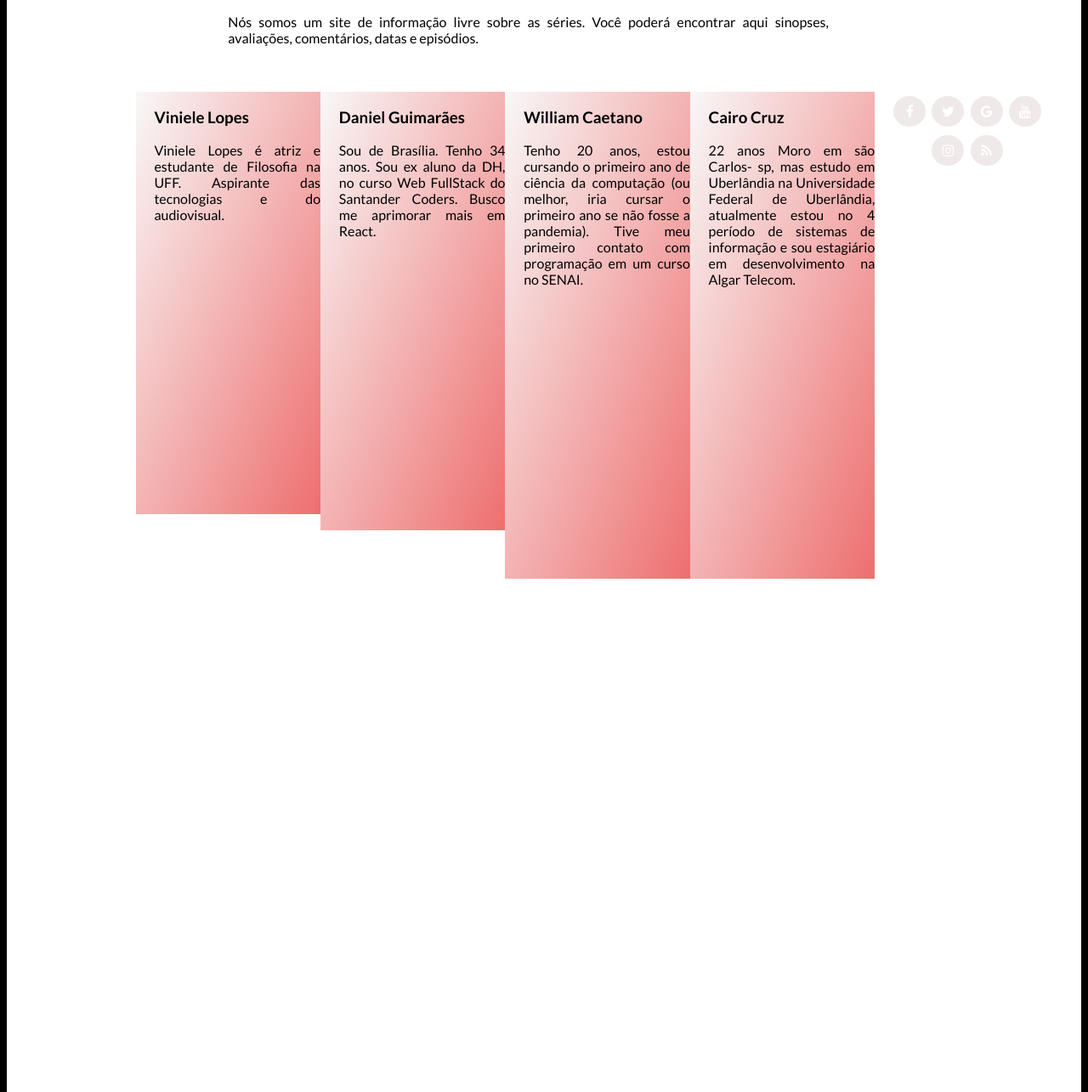
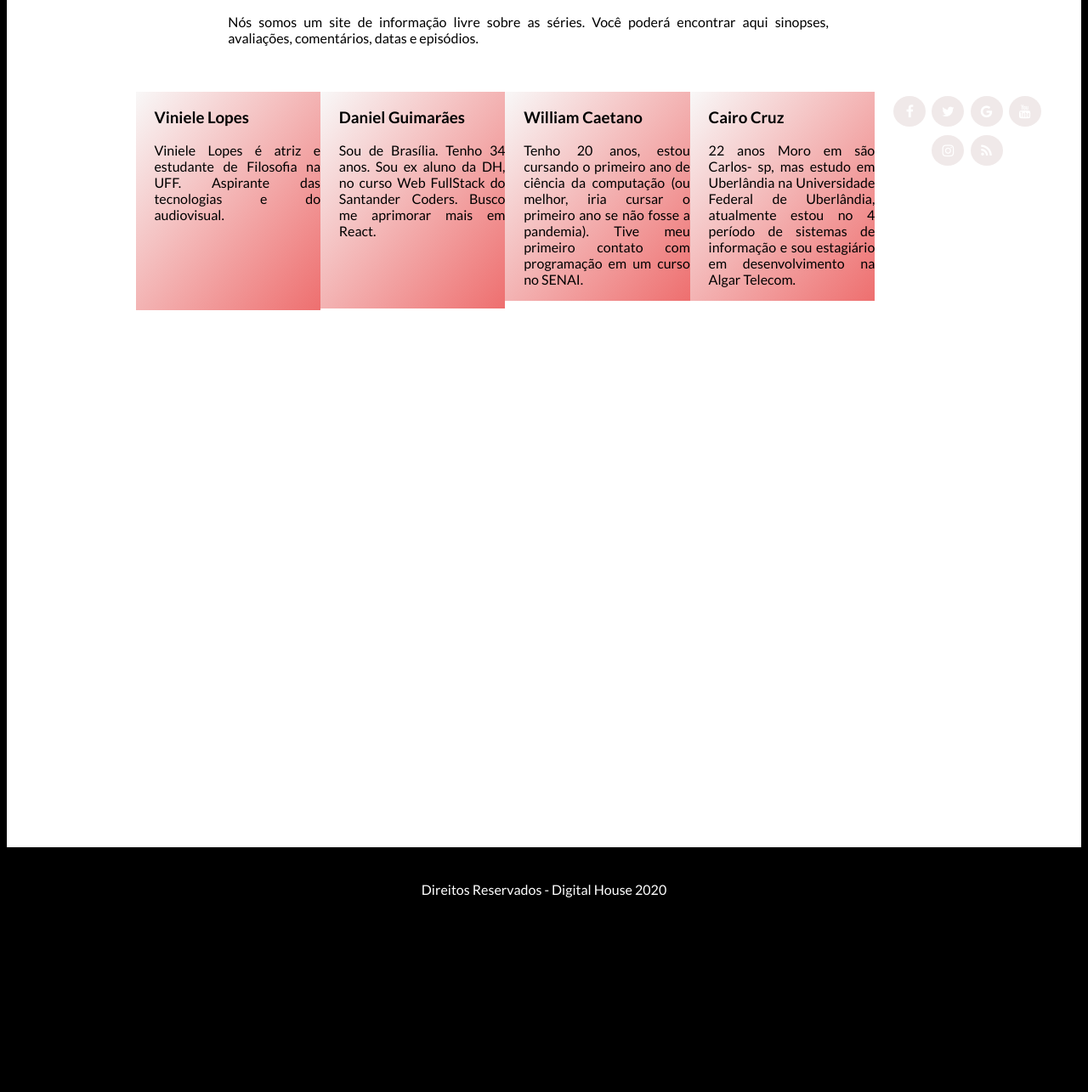
Before and after one commit to cairocruz/dh-estacao-hack-grupo8, a plain HTML site: page sobre/sobre.html in a window 1280 px wide. Shown: the part 215-1500 px from the top of the page at 85% size. After the commit the page ends 1317 px from the top, so only its background shows below. Drawn offline with Linux system fonts and the light colour scheme.

Commit message:
alteracoes-sobre

```diff
--- a/sobre/css/style.css
+++ b/sobre/css/style.css
@@ -15,7 +15,7 @@
     background-size: cover;
     display: inline-flex;
     overflow: hidden;
-    height: 100%;
+    height: 80%;
 
 }
 a{
@@ -30,7 +30,8 @@ footer{
     background-color: black;
     color: white;
     text-align: center;
-    padding-top: 60px;
+    padding-bottom: 3%;
+    padding-top: 40px;
     height: 20%;
 }
 article{
@@ -44,7 +45,7 @@ body{
 a:hover{
     color:red;
 }
-a:visited{
+a:active{
     color: red;
 }
 #logo{
@@ -80,8 +81,8 @@ h1{
     margin-left: 10%;
     width: 20%;
     height: 10%;
-    padding-bottom:30%;
     margin: 0 auto;
+    padding-bottom:8%;
     box-sizing: border-box;
     background-image: linear-gradient(to bottom right,  rgba(248, 247, 247, 0.932), rgb(238, 111, 111));
 
@@ -91,8 +92,8 @@ h1{
     margin-left: 10%;
     width: 20%;
     height: 10%;
-    padding-bottom:30%;
     margin: 0 auto;
+    padding-bottom: 6%;
     box-sizing: border-box;
     background-image: linear-gradient(to bottom right,  rgba(248, 247, 247, 0.932), rgb(238, 111, 111));
 
@@ -103,7 +104,6 @@ h1{
     margin-left: 10%;
     width: 20%;
     height: 10%;
-    padding-bottom:30%;
     margin: 0 auto;
     box-sizing: border-box;
     background-image: linear-gradient(to bottom right,  rgba(248, 247, 247, 0.932), rgb(238, 111, 111));
@@ -114,7 +114,6 @@ h1{
     margin-left: 10%;
     width: 20%;
     height: 10%;
-    padding-bottom:30%;
     margin: 0 auto;
     box-sizing: border-box;
     background-image: linear-gradient(to bottom right,  rgba(248, 247, 247, 0.932), rgb(238, 111, 111));
--- a/sobre/sobre.html
+++ b/sobre/sobre.html
@@ -12,9 +12,9 @@
         <header>
             <div id="menu">
                 <img id="logo" src="img/my series Logotipo.jpeg">
-                <a href="index.html">HOME</a>
+                <a href="../home/index.html">HOME</a>
                 <a href="series.html">SÉRIES</a>
-                <a href="conteudo.html">CONTEÚDO</a>
+                <a href="../infoCompleta/index.html">CONTEÚDO</a>
                 <a href="sobre.html">SOBRE</a>
 
             </div>
```
